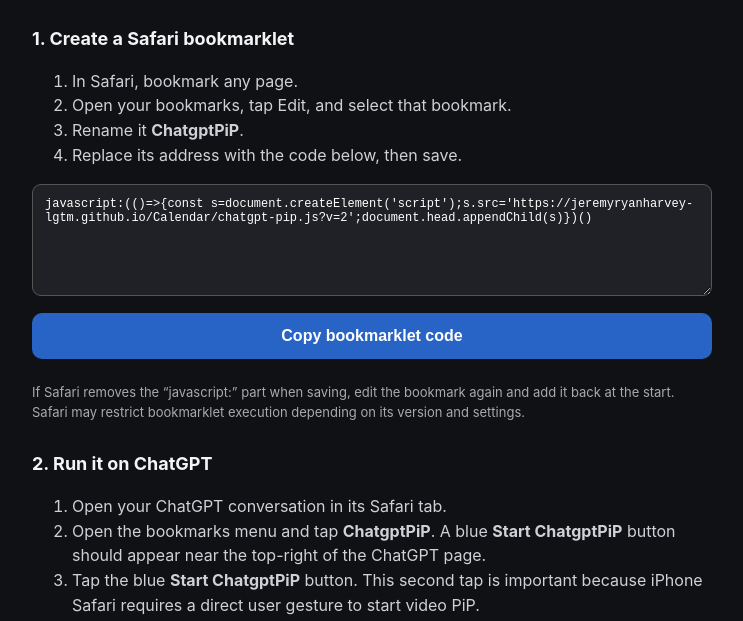
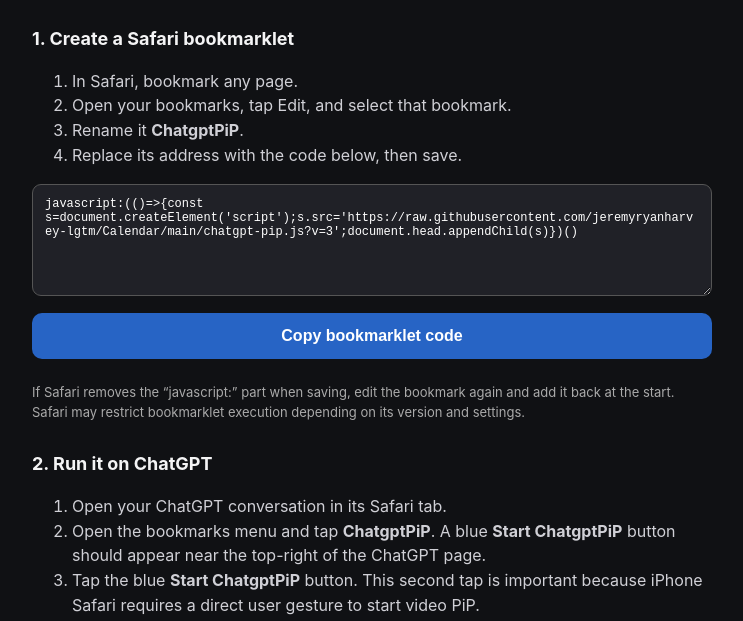
Before and after one commit to jeremyryanharvey-lgtm/Calendar, a plain HTML site: page ChatgptPiP-Experiment.html in a window 1280 px wide. Shown: the part 169-790 px from the top of the page, without its empty margins (268-1011 px from the left). Drawn offline with Linux system fonts and the light colour scheme.

Commit message:
Load ChatgptPiP experiment script from raw GitHub

```diff
--- a/ChatgptPiP-Experiment.html
+++ b/ChatgptPiP-Experiment.html
@@ -26,7 +26,7 @@ button{width:100%;padding:14px;border:0;border-radius:10px;background:#2764c5;co
 <li>Rename it <strong>ChatgptPiP</strong>.</li>
 <li>Replace its address with the code below, then save.</li>
 </ol>
-<textarea id="code" readonly>javascript:(()=>{const s=document.createElement('script');s.src='https://jeremyryanharvey-lgtm.github.io/Calendar/chatgpt-pip.js?v=2';document.head.appendChild(s)})()</textarea>
+<textarea id="code" readonly>javascript:(()=>{const s=document.createElement('script');s.src='https://raw.githubusercontent.com/jeremyryanharvey-lgtm/Calendar/main/chatgpt-pip.js?v=3';document.head.appendChild(s)})()</textarea>
 <button id="copy">Copy bookmarklet code</button>
 <p class="note">If Safari removes the “javascript:” part when saving, edit the bookmark again and add it back at the start. Safari may restrict bookmarklet execution depending on its version and settings.</p>
 <h2>2. Run it on ChatGPT</h2>
```
